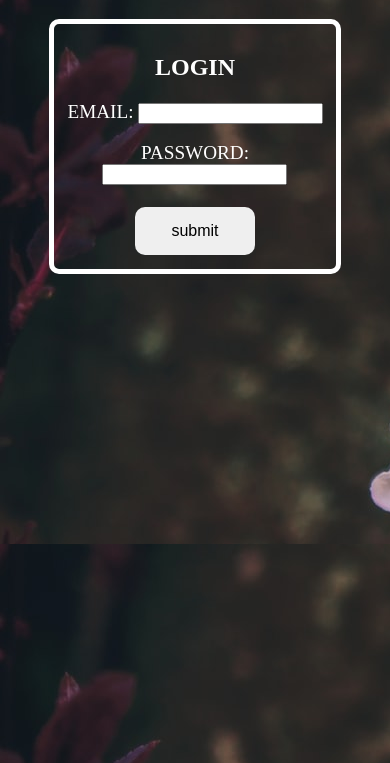
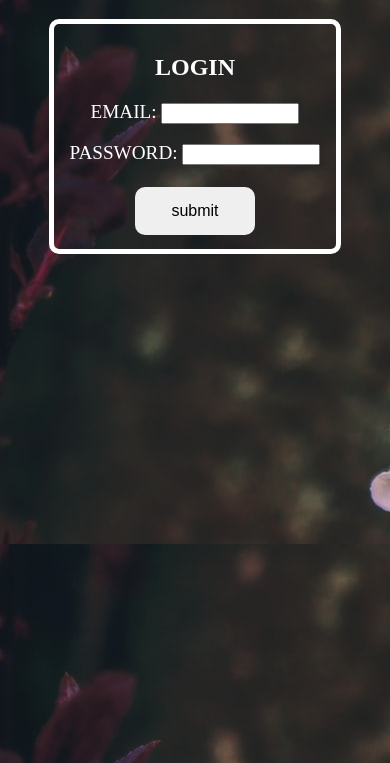
Before and after one commit to DBC5738E5E84BE0B9874DFB7DB8B0F20/MYBLOG, a plain HTML site: page login.html in a window 390 px wide. Shown: the part 81-844 px from the top of the page. Drawn offline with Linux system fonts and the light colour scheme.

```diff
--- a/login.html
+++ b/login.html
@@ -22,6 +22,10 @@
     h1
     {
         padding: 10px;
+    }
+    input{
+
+        width: 50%;
     }
     button
     {
```
Also changed, not shown: signin.html (+3 -0 lines).
